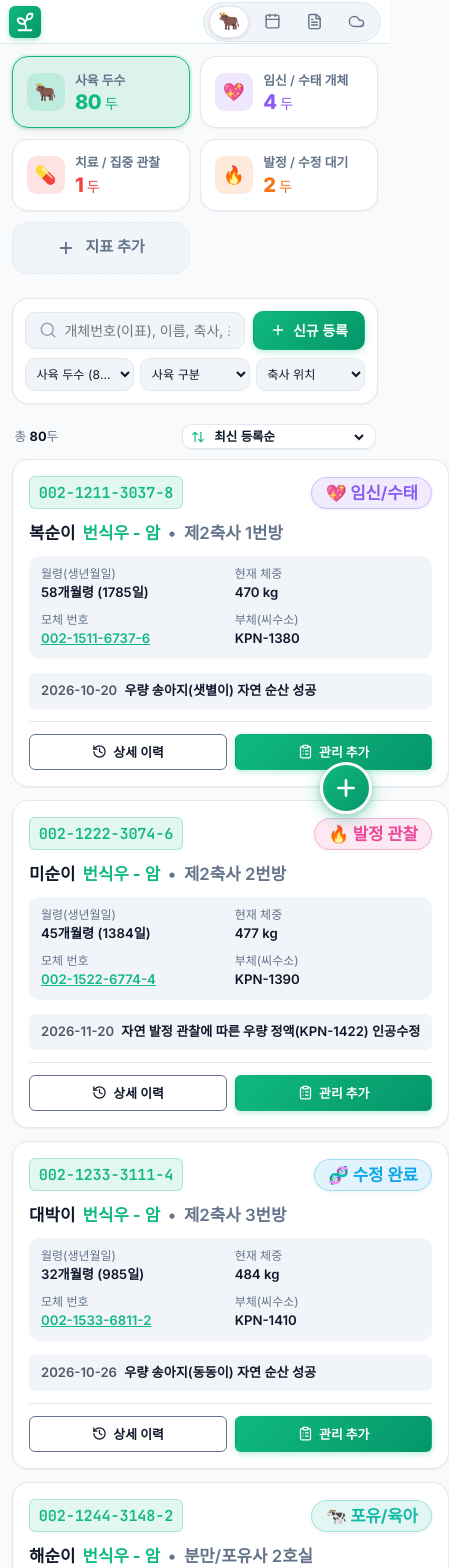
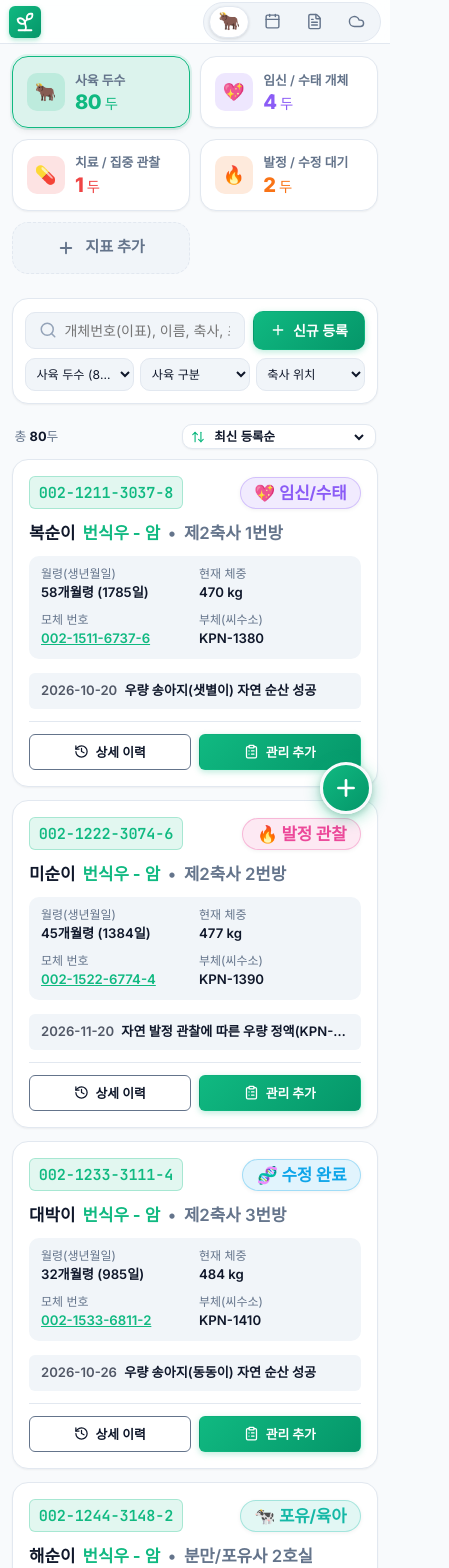
Before and after one commit to sysmedic/happy-farm, a React (Vite) app: page / in a window 390 px wide. Shown: the top 1568 px of the page, 449 px wide, since content can reach past the window. Built offline with nearby package versions, Linux system fonts and the light colour scheme; a web font is replaced by a local one.

Commit message:
fix(entity): 개체 카드 최근 관리내역 3중 잠금 및 모바일 말줄임표 버그 완벽 수정

```diff
--- a/src/components/entities/EntityList.jsx
+++ b/src/components/entities/EntityList.jsx
@@ -683,16 +683,20 @@ export default function EntityList({
                   marginBottom: '0.75rem',
                   background: 'var(--bg-hover)',
                   padding: '0.5rem 0.75rem',
-                  borderRadius: 'var(--radius-sm)'
+                  borderRadius: 'var(--radius-sm)',
+                  width: '100%',
+                  minWidth: 0,
+                  boxSizing: 'border-box',
+                  overflow: 'hidden'
                 }}>
                   {latestLog ? (
                     <div style={{
                       display: 'flex',
                       alignItems: 'center',
                       gap: '0.45rem',
-                      overflow: 'hidden',
-                      whiteSpace: 'nowrap',
-                      minWidth: 0
+                      width: '100%',
+                      minWidth: 0,
+                      overflow: 'hidden'
                     }}>
                       <span style={{
                         fontWeight: 600,
@@ -702,7 +706,8 @@ export default function EntityList({
                       }}>
                         {latestLog.date}
                       </span>
-                      <span
+                      <div
+                        className="recent-log-title"
                         style={{
                           fontWeight: 600,
                           color: 'var(--text-main)',
@@ -715,7 +720,7 @@ export default function EntityList({
                         title={latestLog.title}
                       >
                         {latestLog.title}
-                      </span>
+                      </div>
                     </div>
                   ) : (
                     <span style={{ fontStyle: 'italic', opacity: 0.7, color: 'var(--text-muted)' }}>등록된 관리 기록이 없습니다.</span>
--- a/src/index.css
+++ b/src/index.css
@@ -928,6 +928,10 @@ a:hover {
   display: flex;
   flex-direction: column;
   position: relative;
+  min-width: 0;
+  max-width: 100%;
+  box-sizing: border-box;
+  overflow: hidden;
 }
 
 .entity-card:hover {
@@ -2442,7 +2446,7 @@ form.modal-content {
 
   /* 1열 카드 그리드 */
   .entity-cards-grid {
-    grid-template-columns: 1fr;
+    grid-template-columns: minmax(0, 1fr);
     gap: 0.85rem;
   }
 
```
